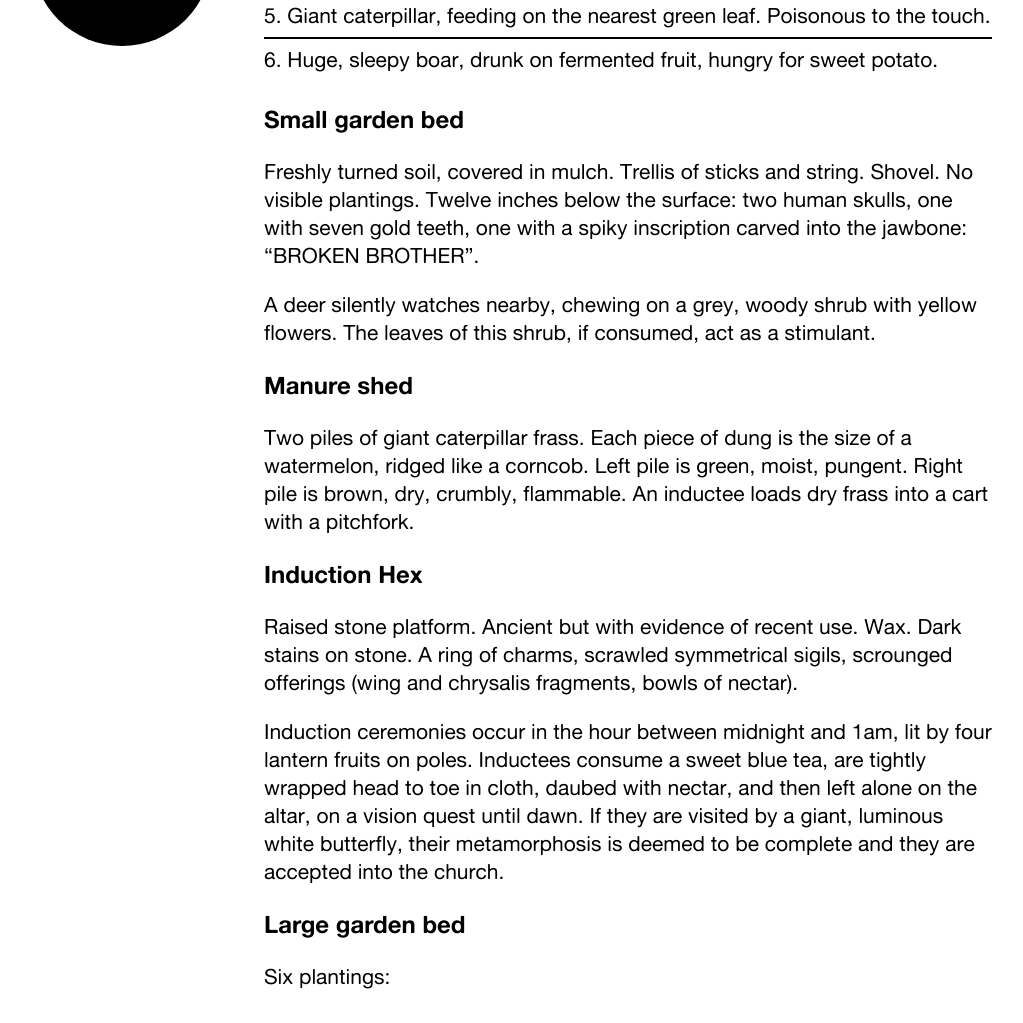
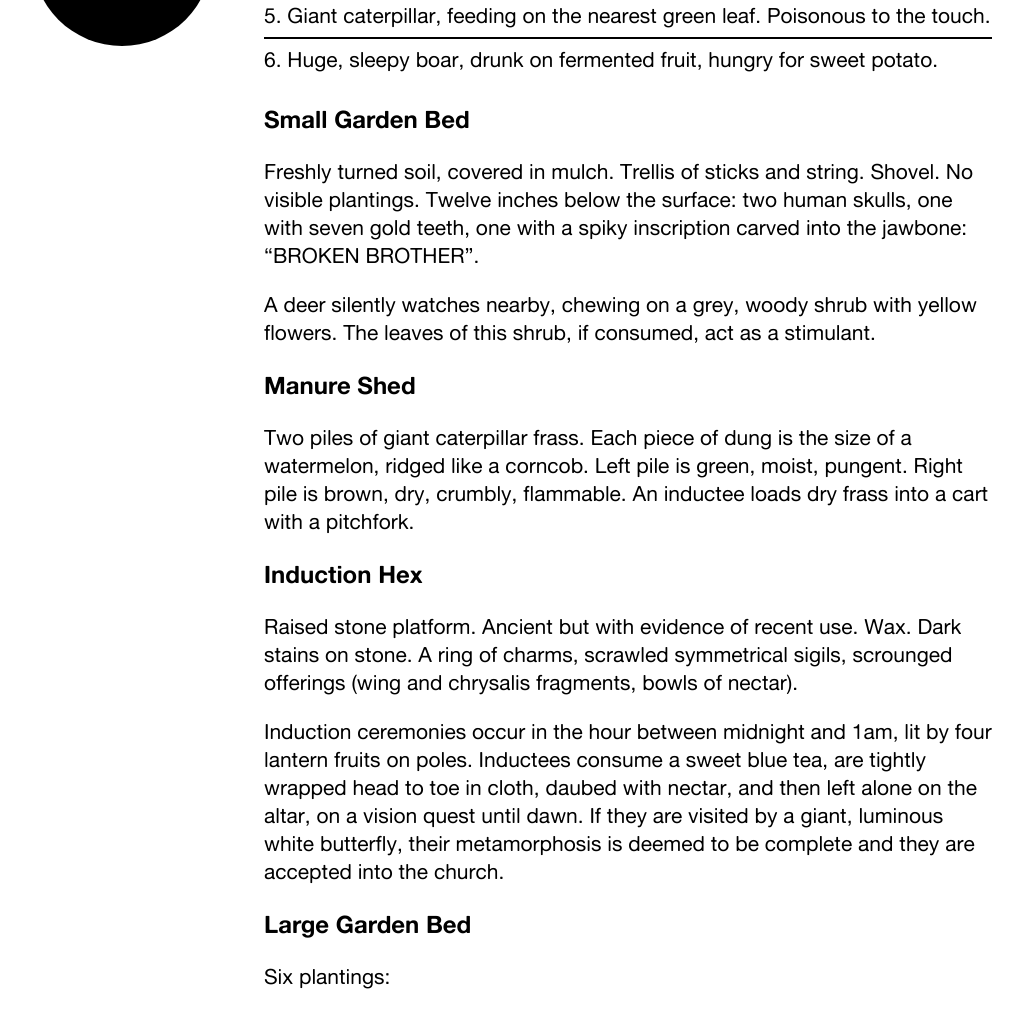
Before and after one commit to numbered-works/numbered-works.github.io, a Jekyll site: the page built from _posts/2023-01-16-dungeon23-03.md, in a window 1280 px wide and 1400 px high, scrolled down 363 px. Shown: the part 155-1178 px from the top of the window, without its empty margins (132-1155 px from the left). Built offline with Jekyll 4.4.1, drawn with Linux system fonts in a browser that asks for light colours; some web fonts are replaced; some of the changed text lies outside the part shown.

Commit message:
capitals

```diff
--- a/_posts/2023-01-16-dungeon23-03.md
+++ b/_posts/2023-01-16-dungeon23-03.md
@@ -18,12 +18,12 @@ type: long
 5. Giant caterpillar, feeding on the nearest green leaf. Poisonous to the touch.
 6. Huge, sleepy boar, drunk on fermented fruit, hungry for sweet potato.
 
-### Small garden bed
+### Small Garden Bed
 Freshly turned soil, covered in mulch. Trellis of sticks and string. Shovel. No visible plantings. Twelve inches below the surface: two human skulls, one with seven gold teeth, one with a spiky inscription carved into the jawbone: "BROKEN BROTHER".
 
 A deer silently watches nearby, chewing on a grey, woody shrub with yellow flowers. The leaves of this shrub, if consumed, act as a stimulant.
 
-### Manure shed
+### Manure Shed
 Two piles of giant caterpillar frass. Each piece of dung is the size of a watermelon, ridged like a corncob. Left pile is green, moist, pungent. Right pile is brown, dry, crumbly, flammable. An inductee loads dry frass into a cart with a pitchfork.
 
 ### Induction Hex
@@ -31,7 +31,7 @@ Raised stone platform. Ancient but with evidence of recent use. Wax. Dark stains
 
 Induction ceremonies occur in the hour between midnight and 1am, lit by four lantern fruits on poles. Inductees consume a sweet blue tea, are tightly wrapped head to toe in cloth, daubed with nectar, and then left alone on the altar, on a vision quest until dawn. If they are visited by a giant, luminous white butterfly, their metamorphosis is deemed to be complete and they are accepted into the church.
 
-### Large garden bed
+### Large Garden Bed
 Six plantings:
 1. Banana tree. 1 in 6 chance of a giant grub inside a banana.
 2. Holy Herb. Savory, calming. Induction tea ingredient. Forbidden to pick.
@@ -40,19 +40,19 @@ Six plantings:
 5. Butterbell. Spreading vine with dazzling, bell-shaped flowers. Intense psychic effects when consumed: the user will flap limbs as if wings unless restrained for 1d6 hours. May embark on a vision quest. Ingredient of induction tea.
 6. Milky Weed. Essential food for butterflies and larvae.
 
-### Garden chapel
+### Garden Chapel
 The Church of the Winged Eye worships the giant butterflies and provides for the residents of the butterfly house. Maintained by the Hex Priest and numerous inductees. Ruined outer walls daubed with butterfly patterns and prayers. A series of ramps and raised platforms. Open ceiling to facilitate the reception of butterfly visitations. Offerings of fruit and flowers. Inside: bench seating, a bowl of nectar, prayer mats, pulpit. Oil burners, fueled by dry frass, emitting sweet smells. In a locked cupboard under the pulpit, a book of handwritten butterfly names, a small frypan, a jar of horse fat, and three fresh butterfly eggs.
 
 The Hex Priest. Magnificent butterfly wing inspired robe, deeply hooded. Gentle, softly spoken. Sincere but conflicted. Expressive hands. Wants to transform followers, earn the blessings of the butterflies, and to be transformed. Despises Vyvyan (notorious eater of larvae), will quietly offer a modest bounty for her head.
 
-### Melon patch
+### Melon Patch
 Garden bed of enormous melons. Each needs two people to carry it. One person may be able to roll a melon. Insides are bright yellow with almost fluorescent orange patterning. Impossibly sweet.
 
 An inductee (named Patch, older than the others, sceptical) tends the garden. Gregarious, loose-lipped. Believes the butterfly house is sacrilege and the butterflies should be freed. Is not the only inductee with this view.
 
 Two inductees roll a melon towards the church.
 
-### Great fig
+### Great Fig
 Enormous tree with broad, spreading roots, heavy leaf cover and abundant fruit. A giant spider, Gyrt, brother of Vyvyan, lurks in the upper branches. He listens and waits. If the area underneath the tree is inspected, footprints in the earth are found leading up to the trunk. Obscured under a layer of soil and leaf litter is a rough, locked, wooden hatch, leading to XXXX.
 
 Figs are the size of soccer balls, and a favourite of the butterflies. Other items may be found within a fig. If cut open, roll on this table:
```
